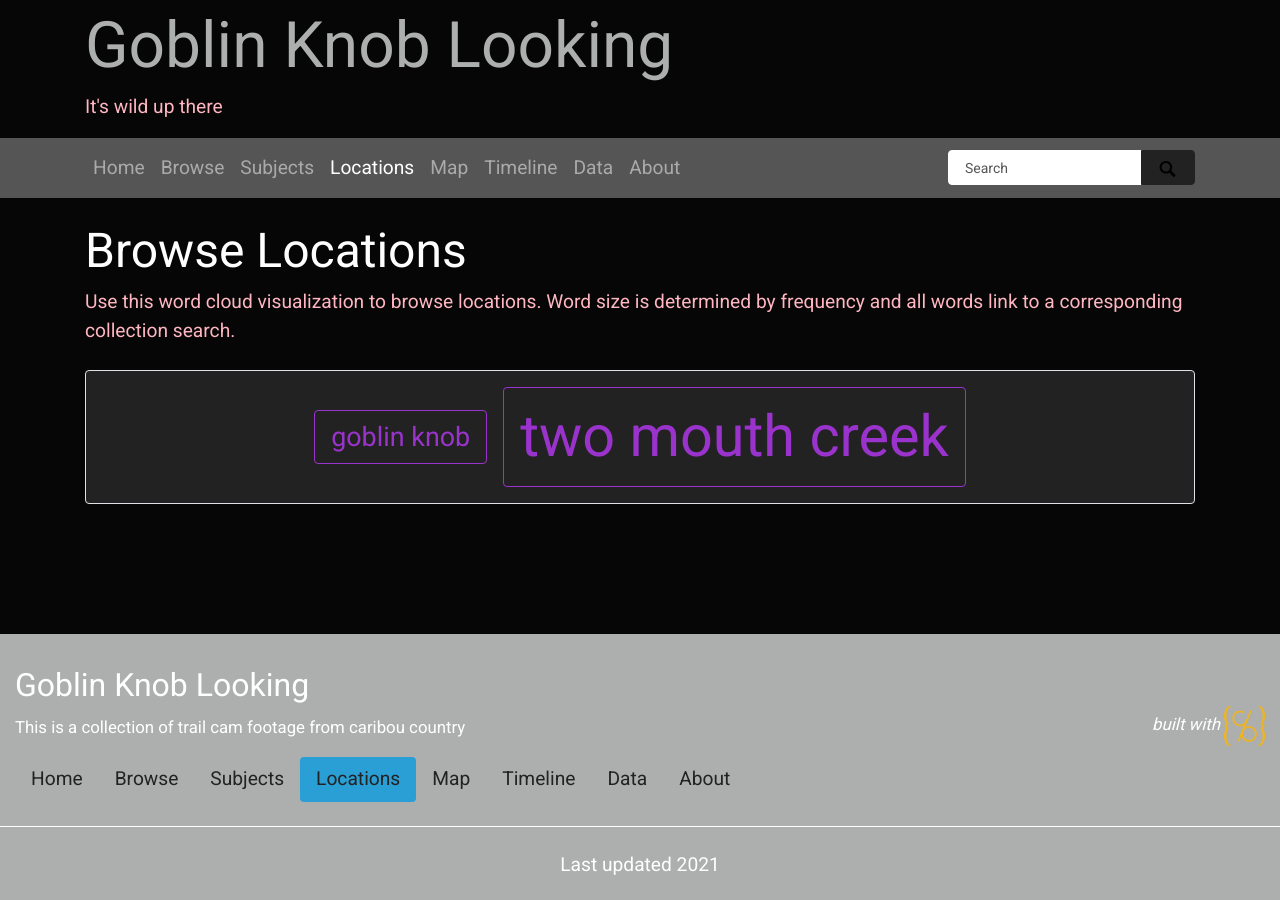
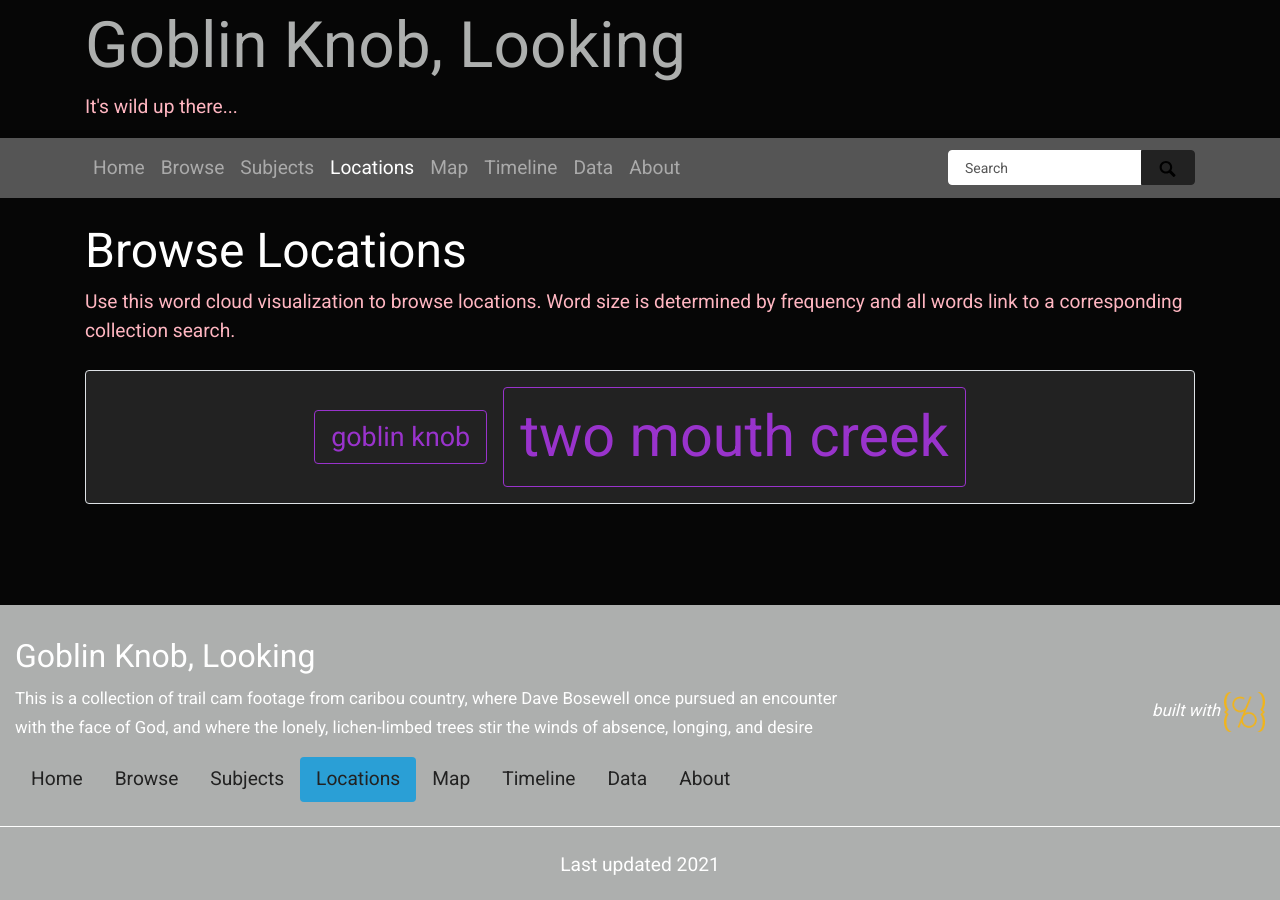
Before and after one commit to clamb89/goblinknob, a Jekyll site: the page built from pages/locations.md, in a window 1280 px wide. Built offline with Jekyll 4.4.1, drawn with Linux system fonts in a browser that asks for light colours; nearby versions of some CDN libraries.

Commit message:
Made some changes

```diff
--- a/_config.yml
+++ b/_config.yml
@@ -20,12 +20,12 @@ source-code: https://github.com/clamb89/goblinknob
 # SITE SETTINGS
 #
 # title of site appears in banner
-title: Goblin Knob Looking
+title: Goblin Knob, Looking
 # tagline, a short phrase that will appear throughout the site in the top banner
-tagline: It's wild up there
+tagline: It's wild up there...
 # description appears in meta tags and other locations
 # this description might appear in search result lists, keep around 160 characters max
-description: "This is a collection of trail cam footage from caribou country"
+description: This is a collection of trail cam footage from caribou country, where Dave Bosewell once pursued an encounter with the face of God, and where the lonely, lichen-limbed trees stir the winds of absence, longing, and desire
 # creator of the digital collection, to appear in meta tags; we typically use our GitHub usernames but feel free to just use your name
 author: clamb89
 
```
Also changed, not shown: _layouts/home-infographic.html (+10 -5 lines), pages/about.md (+7 -6 lines).
